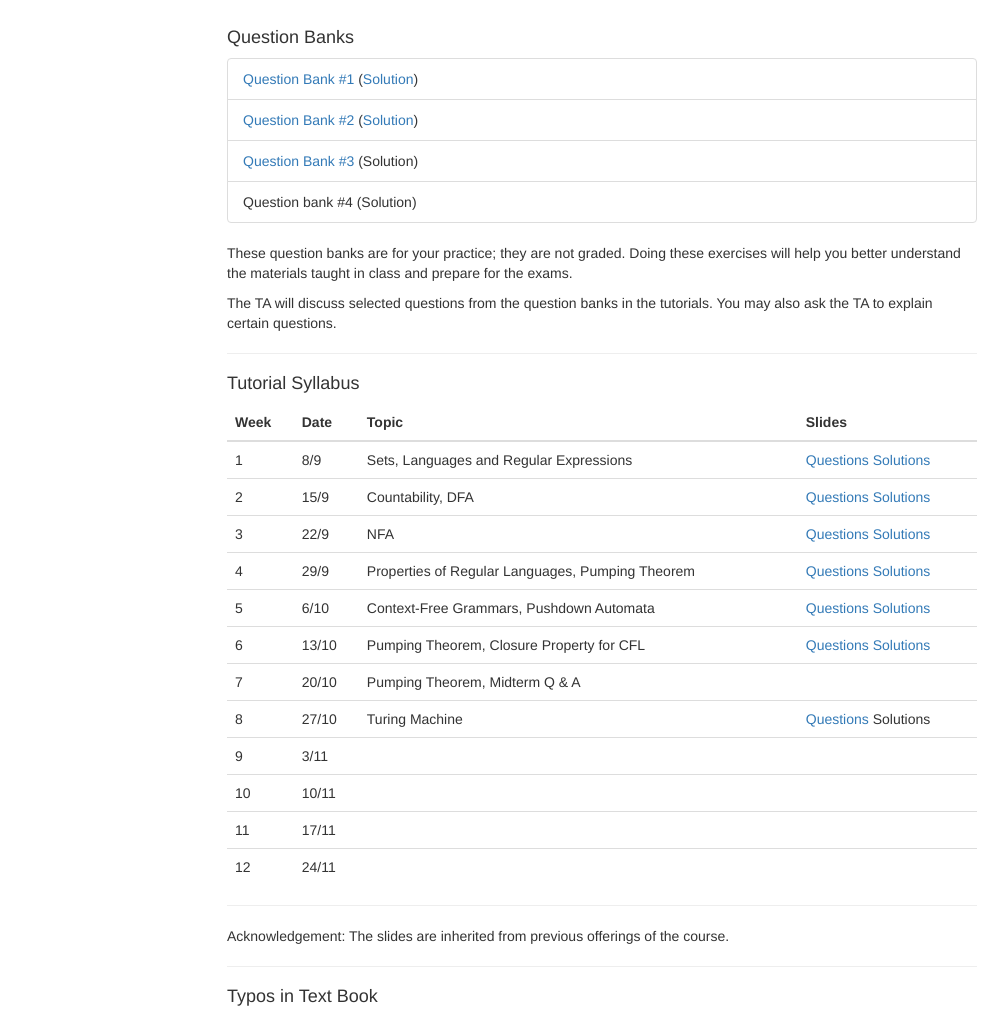
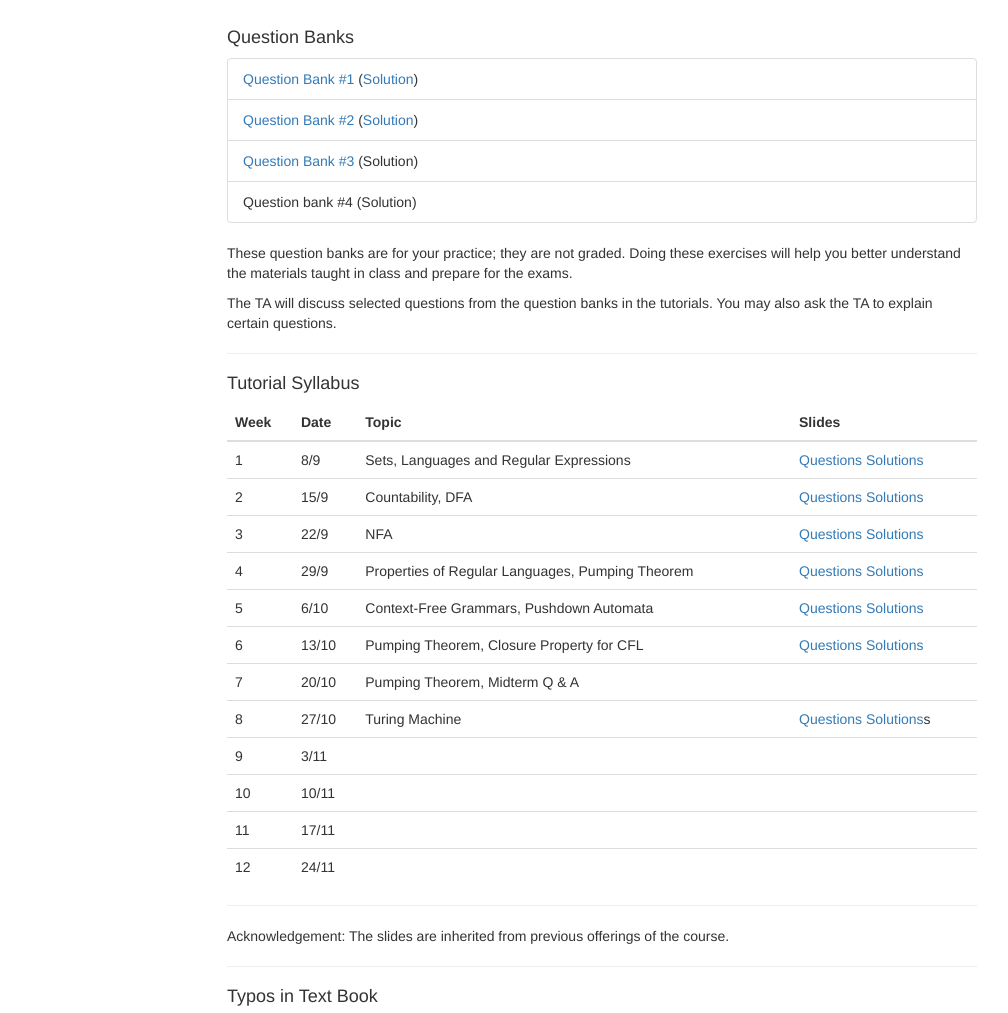
Before and after one commit to comp3721/comp3721.github.io, a plain HTML site: page index.html in a window 1280 px wide. Shown: the part 75-1088 px from the top of the page, without its empty margins (38-1046 px from the left). Drawn offline with nearby package versions, Linux system fonts and the light colour scheme.

Commit message:
Update index.html

```diff
--- a/index.html
+++ b/index.html
@@ -119,7 +119,7 @@
         <td>8</td>
         <td>27/10</td>
         <td>Turing Machine</td>
-        <td><a href="Tutorials/t08.pdf">Questions</a> Solutions</td>
+        <td><a href="Tutorials/t08.pdf">Questions</a> <a href="Tutorials/t08s.pdf">Solutions</a>s</td>
       </tr>
       <tr>
         <td>9</td>
```
